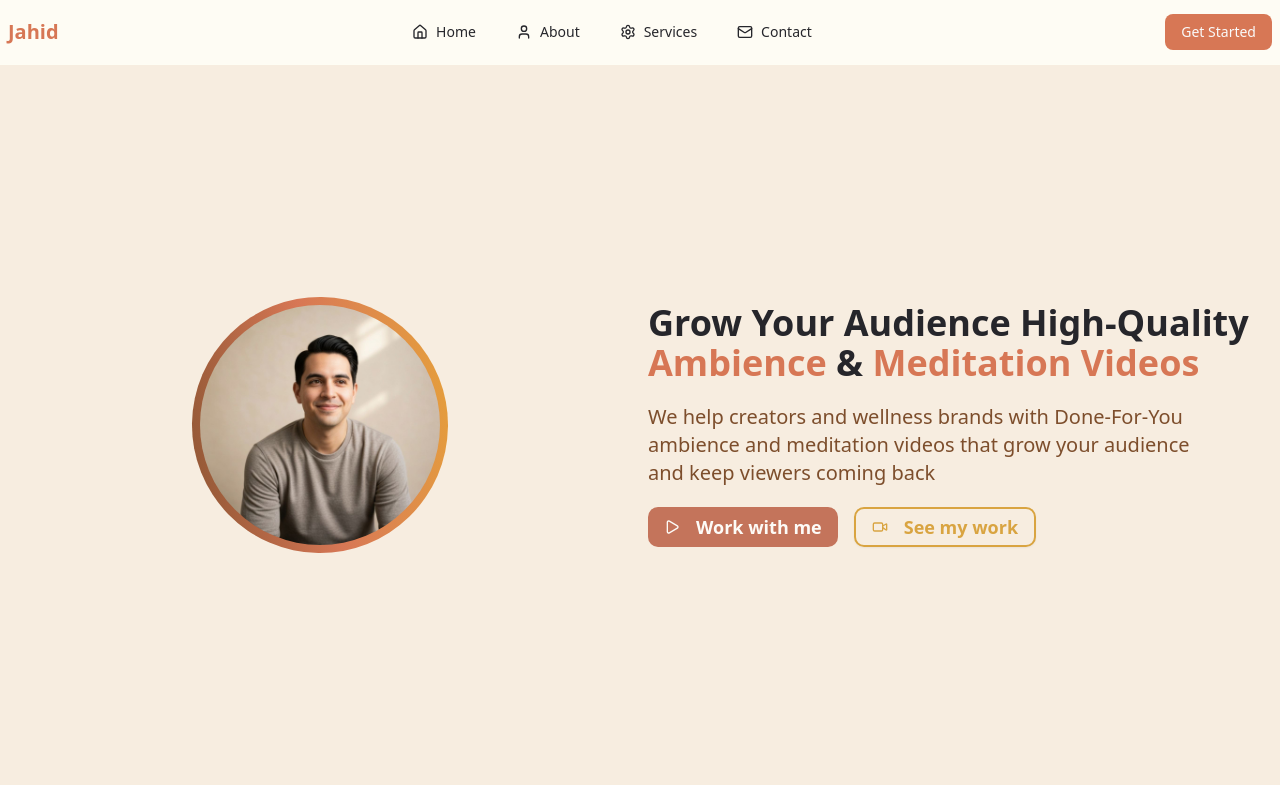
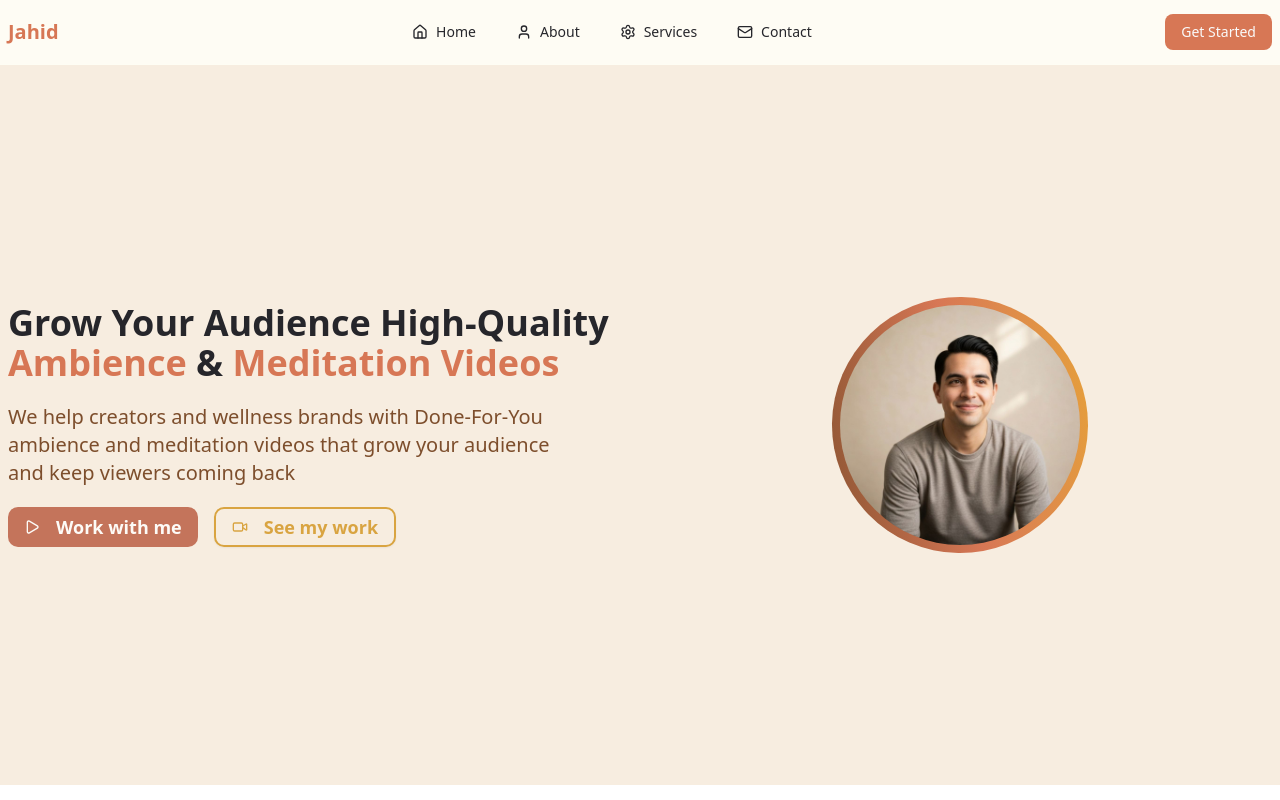
Before and after one commit to problem-mama/jahid-portfolio, a Next.js app: page / in a window 1280 px wide. Built offline with nearby package versions, Linux system fonts and the light colour scheme.

Commit message:
refactor: simplify class order in HeroSection component for improved layout (#4)

```diff
--- a/src/components/home/hero-section/index.jsx
+++ b/src/components/home/hero-section/index.jsx
@@ -13,7 +13,7 @@ const HeroSection = () => {
     >
       <motion.div className="container mx-auto px-2 grid  md:grid-cols-2 md:min-h-[90vh] gap-4  py-5 md:py-10">
         {/* Left section for text content */}
-        <motion.div className="flex order-1 md:order-2 flex-col justify-center items-center md:items-start text-center md:text-left space-y-5">
+        <motion.div className="flex  flex-col justify-center items-center md:items-start text-center md:text-left space-y-5">
           <motion.h1
             initial={{ opacity: 0, y: 20 }}
             animate={{ opacity: 1, y: 0 }}
@@ -40,7 +40,7 @@ const HeroSection = () => {
           <HeroSectionCTA />
         </motion.div>
         {/* Right section for image and gradient */}
-        <motion.div className="hidden md:flex order-2 md:order-1 justify-center flex-col items-center relative">
+        <motion.div className="hidden md:flex justify-center flex-col items-center relative">
           <motion.div
             animate={{ rotate: 360 }}
             transition={{ repeat: Infinity, duration: 5, ease: "linear" }}
```
